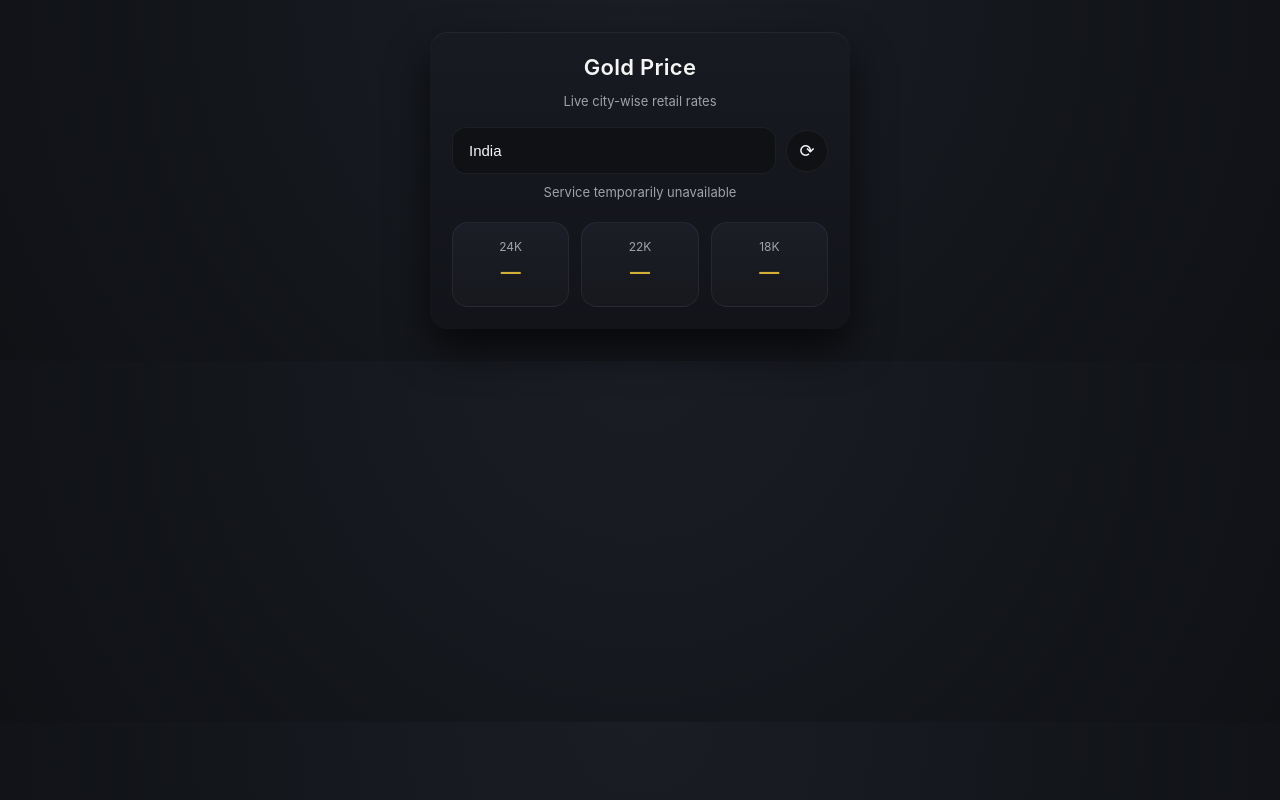
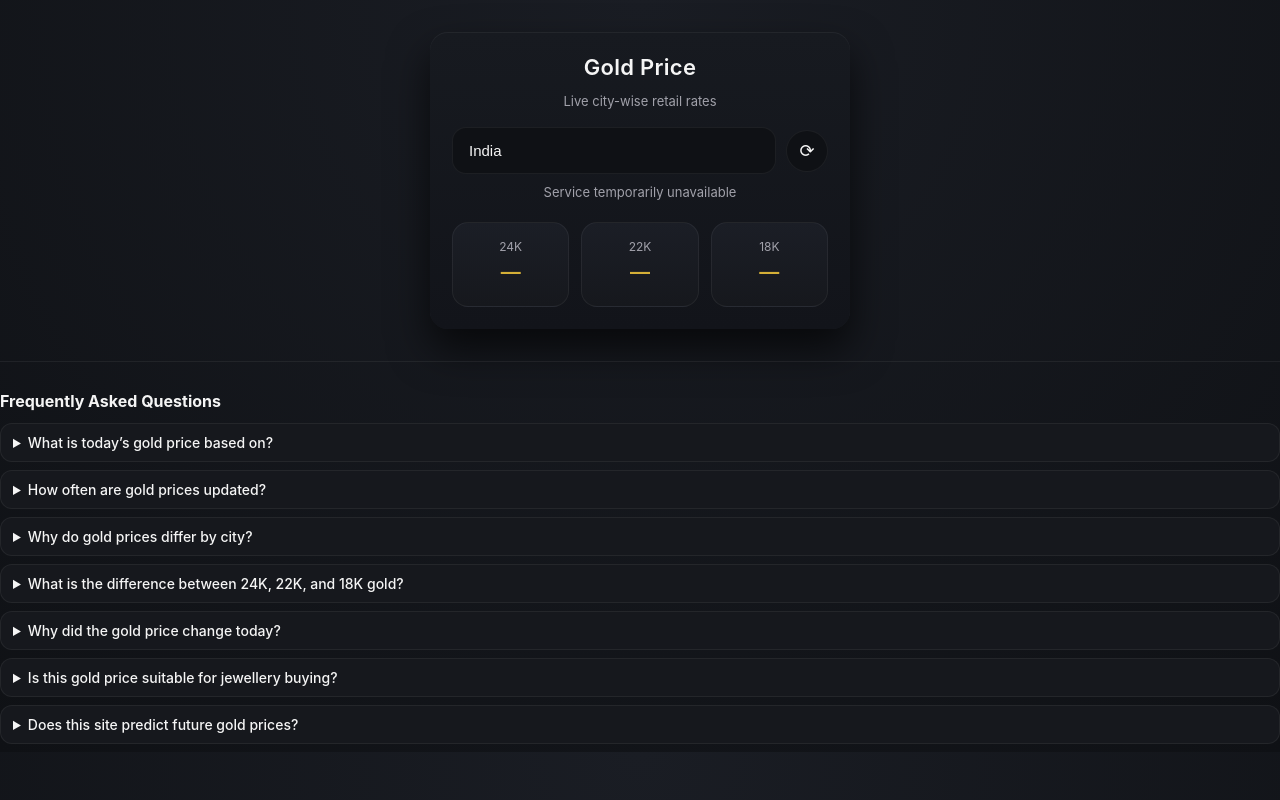
Before and after one commit to siliconcipher-prog/gold-price-frontend, a plain HTML site: page index.html in a window 1280 px wide. Drawn offline with nearby package versions, Linux system fonts and the light colour scheme; no server answers.

Commit message:
feat: add FAQ section for gold price clarity and SEO

```diff
--- a/index.html
+++ b/index.html
@@ -94,6 +94,47 @@
 
 </div>
 
+<!-- FAQ SECTION -->
+<div class="faq-section">
+  <h2>Frequently Asked Questions</h2>
+
+  <details>
+    <summary>What is today’s gold price based on?</summary>
+    <p>Today’s gold price reflects the latest available retail market rates for each city, updated daily for 24K, 22K, and 18K gold.</p>
+  </details>
+
+  <details>
+    <summary>How often are gold prices updated?</summary>
+    <p>Gold prices are updated once daily based on the most recent market data available.</p>
+  </details>
+
+  <details>
+    <summary>Why do gold prices differ by city?</summary>
+    <p>Gold prices vary by city due to local taxes, transportation costs, and regional demand.</p>
+  </details>
+
+  <details>
+    <summary>What is the difference between 24K, 22K, and 18K gold?</summary>
+    <p>24K gold is pure gold, while 22K and 18K gold contain alloy metals for durability, commonly used in jewellery.</p>
+  </details>
+
+  <details>
+    <summary>Why did the gold price change today?</summary>
+    <p>Daily gold price changes are influenced by international gold markets, currency movements, and local market factors.</p>
+  </details>
+
+  <details>
+    <summary>Is this gold price suitable for jewellery buying?</summary>
+    <p>The prices shown represent market reference rates. Final jewellery prices may vary based on making charges and taxes.</p>
+  </details>
+
+  <details>
+    <summary>Does this site predict future gold prices?</summary>
+    <p>No. This site only displays current and historical gold prices and does not provide price predictions or investment advice.</p>
+  </details>
+</div>
+
+
 <script src="app.js"></script>
 </body>
 </html>
--- a/style.css
+++ b/style.css
@@ -431,3 +431,44 @@ canvas {
 .daily-insight strong {
   color: var(--gold);
 }
+
+/* =========================
+   FAQ
+========================= */
+
+.faq-section {
+  margin-top: 28px;
+  padding-top: 16px;
+  border-top: 1px solid var(--border-soft);
+}
+
+.faq-section h2 {
+  font-size: 16px;
+  margin-bottom: 12px;
+  color: var(--text-main);
+}
+
+.faq-section details {
+  background: var(--card-bg);
+  border: 1px solid var(--border-soft);
+  border-radius: 12px;
+  padding: 10px 12px;
+  margin-bottom: 8px;
+}
+
+.faq-section summary {
+  cursor: pointer;
+  font-size: 14px;
+  font-weight: 500;
+}
+
+.faq-section p {
+  font-size: 13px;
+  color: var(--text-muted);
+  margin-top: 8px;
+  line-height: 1.5;
+}
+.faq-section a {
+  color: var(--gold);
+  text-decoration: none;
+}
```
